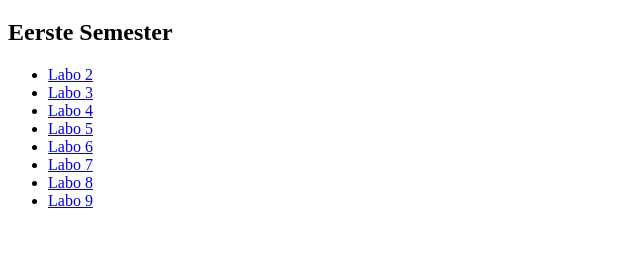
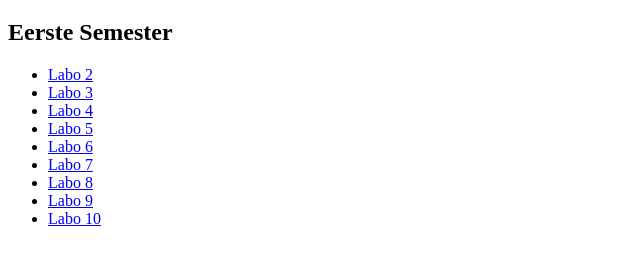
Before and after one commit to bramvives/bramvives.github.io, a plain HTML site: page index.html in a window 1280 px wide. Shown: the part 61-326 px from the top of the page, without its empty margins (0-640 px from the left). Drawn offline with Linux system fonts and the light colour scheme.

Commit message:
add labo 10 to index

```diff
--- a/index.html
+++ b/index.html
@@ -38,6 +38,9 @@
         <li>
             <a href="labo9/index.html">Labo 9</a>
         </li>
+        <li>
+            <a href="labo10/index.html">Labo 10</a>
+        </li>
     </ul>
 </section>
 </html>
```
